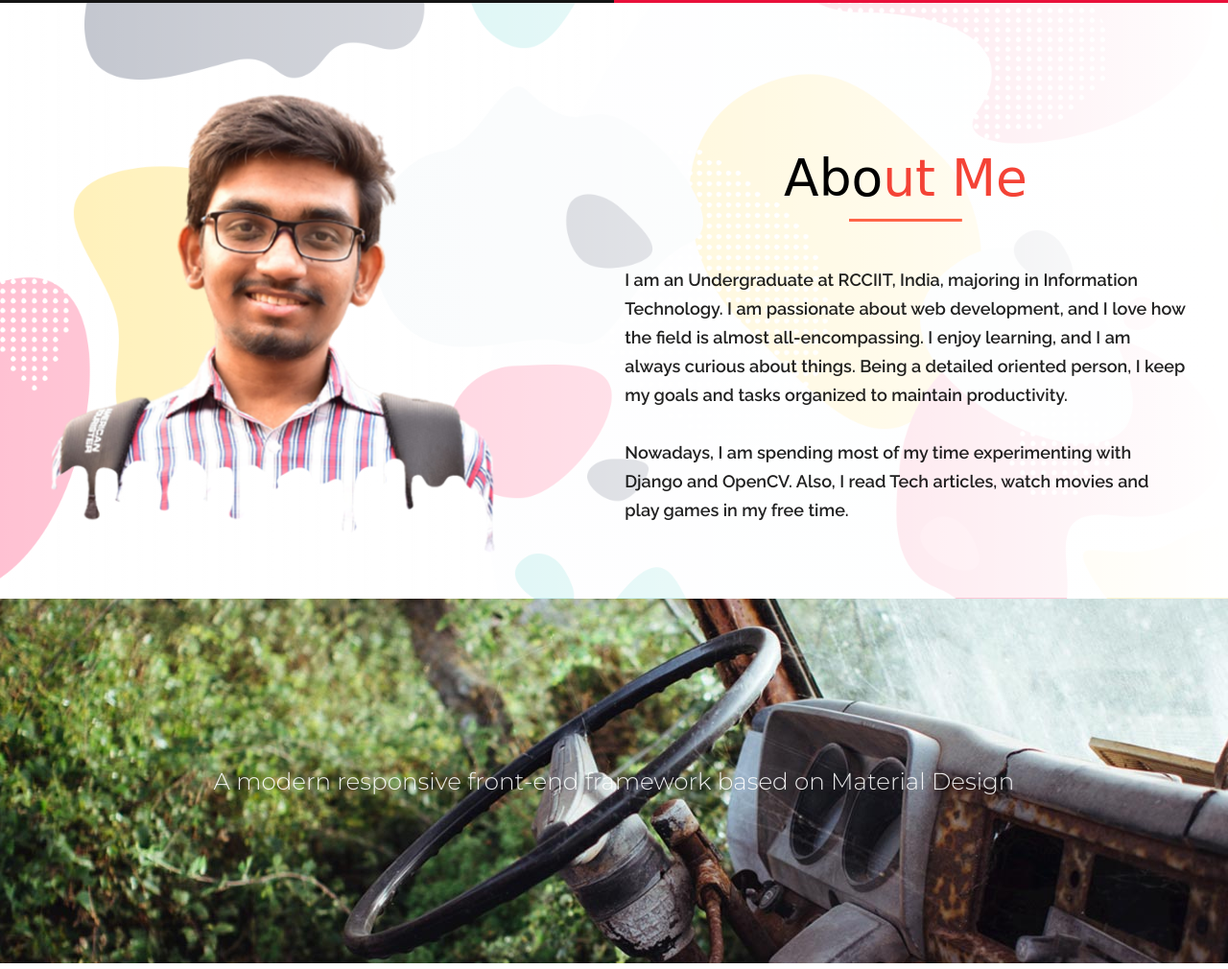
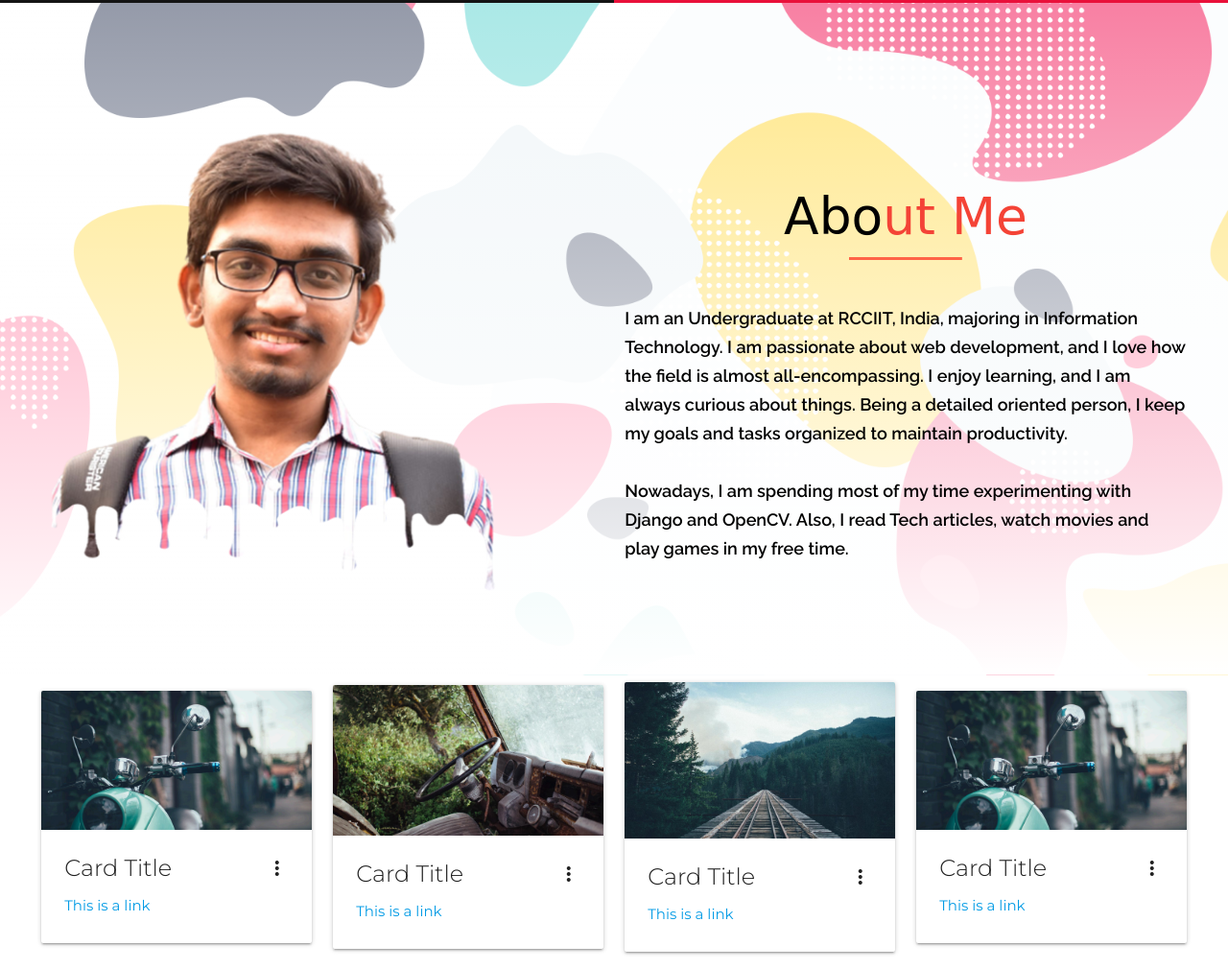
Before and after one commit to Ronik22/Portfolio3, a plain HTML site: page index.html in a window 1280 px wide. Shown: the part 797-1807 px from the top of the page at 96% size. Drawn offline with nearby package versions, Linux system fonts and the light colour scheme; a web font is replaced by a local one.

Commit message:
checkpoint1

```diff
--- a/css/style.css
+++ b/css/style.css
@@ -1,4 +1,8 @@
 @import url('https://fonts.googleapis.com/css2?family=Montserrat:wght@100;200;300;400;500;600;700;800;900&family=Plaster&family=Raleway:wght@100;200;300;400;500;600;700;800;900&display=swap');
+
+html {
+  scroll-behavior: smooth;
+}
 
 body {
   font-family: 'Montserrat', sans-serif;
@@ -312,7 +316,7 @@ footer.page-footer {
 
 
 .about-me {
-  background: linear-gradient(to right, rgba(255, 255, 255, 0.7), rgba(255, 255, 255, 1)),url("../assets/Waihou.png");
+  background: linear-gradient(to bottom, rgba(255, 255, 255, 0.5), rgba(255, 255, 255, 1)),url("../assets/Waihou.png");
   background-position: center;
   background-size: cover;
 }
@@ -322,7 +326,7 @@ footer.page-footer {
   position: absolute;
   font-weight: 300;
   left: calc(50% - 30px);
-  top: calc(100vh - 12%);
+  top: calc(100vh - 15%);
 
   color: #fff;
   display: flex;
--- a/index.html
+++ b/index.html
@@ -17,7 +17,7 @@
       <a id="logo-container" href="#" class="brand-logo"><span class="span-red">RO</span>NIK</a>
       <ul class="right hide-on-med-and-down">
         <li><a href="#">Home</a></li>
-        <li><a href="#">About</a></li>
+        <li><a href="#aboutMe">About</a></li>
         <li><a href="#">Projects</a></li>
         <li><a href="#">Contact</a></li>
 
@@ -27,7 +27,7 @@
         <li><a style="font-family: 'plaster', cursive; font-size: 2em;" href="#"><span class="span-red">RO</span>NIK</a></li>
         <li class="divider"></li>
         <li><a href="#">Home</a></li>
-        <li><a href="#">About</a></li>
+        <li><a href="#aboutMe">About</a></li>
         <li><a href="#">Projects</a></li>
 
         <li><a href="#">Contact</a></li>
@@ -123,7 +123,7 @@
 
 
   <!-- ABOUT ME -->
-  <div class="about-me" style="padding-top: 10vh;" >
+  <div id="aboutMe" class="about-me" style="padding-top: 15vh; padding-bottom: 5vh;" >
     <div  class="container">
       <div class="section">
         <div class="row">
@@ -133,7 +133,7 @@
           <div class="col s12 m6 right">
               <h2 class="center red-text mysec-title"><span class="black-text">Abo</span>ut Me</h2>
               <br>
-              <p style="font-weight: 600; font-family: 'raleway'; font-size: 1.2em;">
+              <p style="font-weight: 600; font-family: 'raleway'; font-size: 1.2em; color:#000">
                 I am an Undergraduate at RCCIIT, India, majoring in Information Technology. I am passionate about web development, and I love how the field is almost all-encompassing. I enjoy learning, and I am always curious about things. Being a detailed oriented person, I keep my goals and tasks organized to maintain productivity.
                 <br><br>
                 Nowadays, I am spending most of my time experimenting with Django and OpenCV. Also, I read Tech articles, watch movies and play games in my free time.</p>
@@ -143,6 +143,70 @@
     </div>
   </div>
 
+
+  <!-- PROJECTS -->
+  <div class="row container">
+    <div class="col s12 m6 l3">
+      <div class="card">
+        <div class="card-image waves-effect waves-block waves-light">
+          <img class="activator" src="./assets/background1.jpg">
+        </div>
+        <div class="card-content">
+          <span class="card-title activator grey-text text-darken-4">Card Title<i class="material-icons right">more_vert</i></span>
+          <p><a href="#">This is a link</a></p>
+        </div>
+        <div class="card-reveal">
+          <span class="card-title grey-text text-darken-4">Card Title<i class="material-icons right">close</i></span>
+          <p>Here is some more information about this product that is only revealed once clicked on.</p>
+        </div>
+      </div>
+    </div>
+    <div class="col s12 m6 l3">
+      <div class="card">
+        <div class="card-image waves-effect waves-block waves-light">
+          <img class="activator" src="./assets/background2.jpg">
+        </div>
+        <div class="card-content">
+          <span class="card-title activator grey-text text-darken-4">Card Title<i class="material-icons right">more_vert</i></span>
+          <p><a href="#">This is a link</a></p>
+        </div>
+        <div class="card-reveal">
+          <span class="card-title grey-text text-darken-4">Card Title<i class="material-icons right">close</i></span>
+          <p>Here is some more information about this product that is only revealed once clicked on.</p>
+        </div>
+      </div>
+    </div>
+    <div class="col s12 m6 l3">
+      <div class="card">
+        <div class="card-image waves-effect waves-block waves-light">
+          <img class="activator" src="./assets/background3.jpg">
+        </div>
+        <div class="card-content">
+          <span class="card-title activator grey-text text-darken-4">Card Title<i class="material-icons right">more_vert</i></span>
+          <p><a href="#">This is a link</a></p>
+        </div>
+        <div class="card-reveal">
+          <span class="card-title grey-text text-darken-4">Card Title<i class="material-icons right">close</i></span>
+          <p>Here is some more information about this product that is only revealed once clicked on.</p>
+        </div>
+      </div>
+    </div>
+    <div class="col s12 m6 l3">
+      <div class="card">
+        <div class="card-image waves-effect waves-block waves-light">
+          <img class="activator" src="./assets/background1.jpg">
+        </div>
+        <div class="card-content">
+          <span class="card-title activator grey-text text-darken-4">Card Title<i class="material-icons right">more_vert</i></span>
+          <p><a href="#">This is a link</a></p>
+        </div>
+        <div class="card-reveal">
+          <span class="card-title grey-text text-darken-4">Card Title<i class="material-icons right">close</i></span>
+          <p>Here is some more information about this product that is only revealed once clicked on.</p>
+        </div>
+      </div>
+    </div>
+  </div>
 
   <div class="parallax-container valign-wrapper">
     <div class="section no-pad-bot">
```
